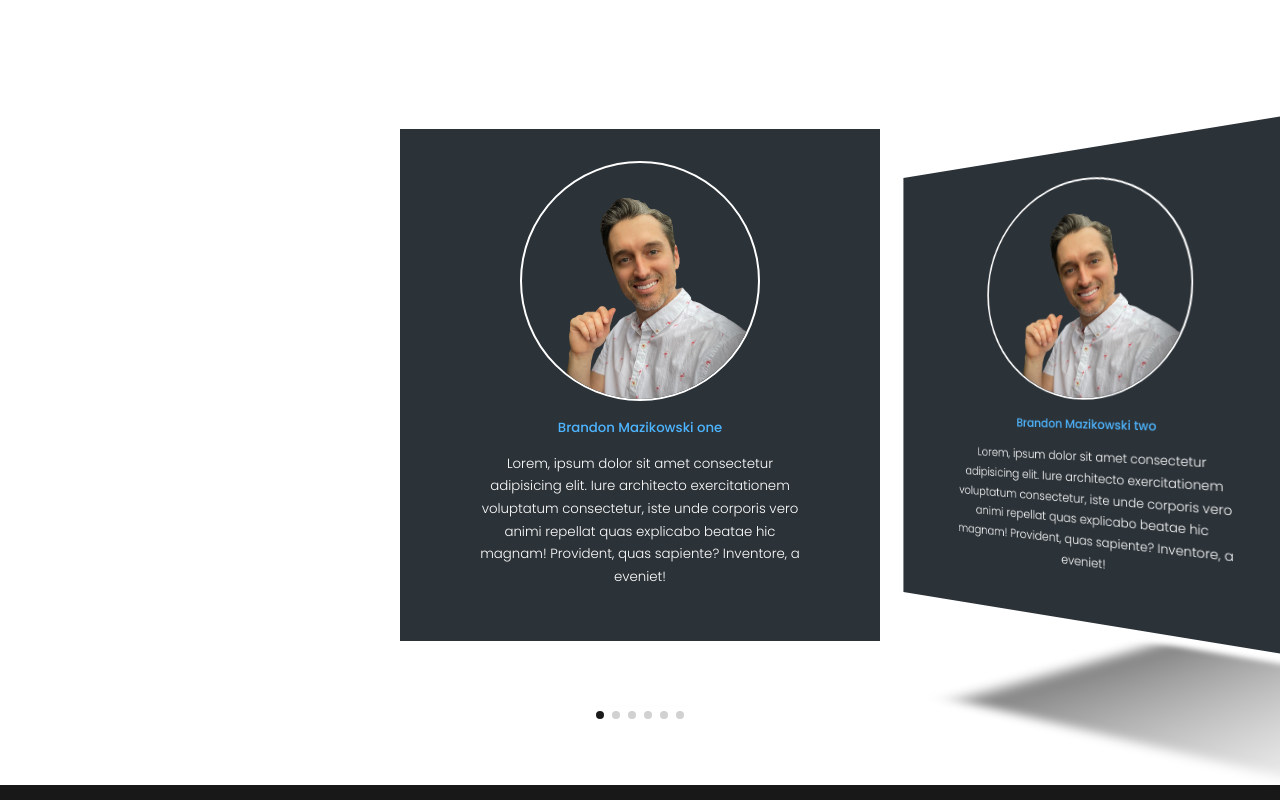
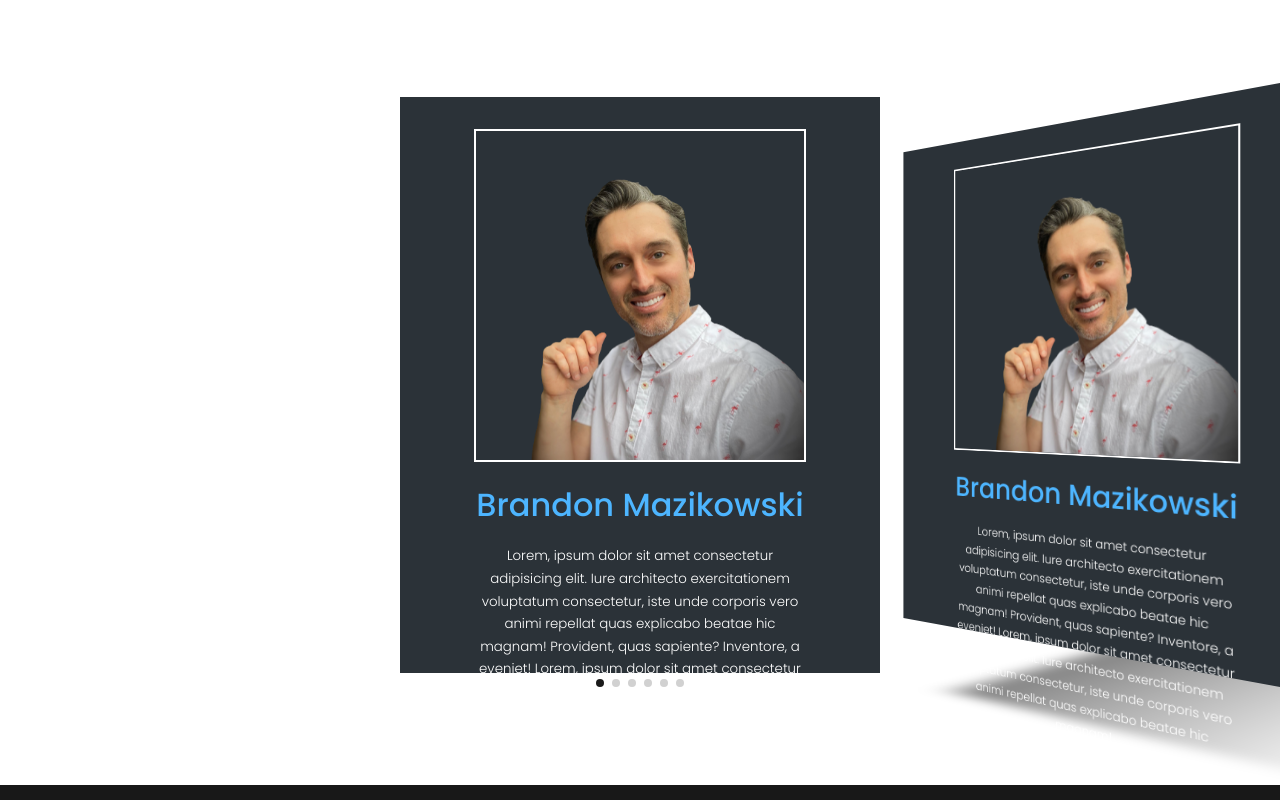
Before and after one commit to Brandonmaz/Insurance_Website, a React (Create React App) app: page / in a window 1280 px wide. Shown: the part 3860-4660 px from the top of the page. Built offline with nearby package versions, Linux system fonts and the light colour scheme; grey boxes are pictures that could not be loaded.

Commit message:
created responsive media query for paginating testimonial cards

```diff
--- a/src/components/testimonials/Testimonials.jsx
+++ b/src/components/testimonials/Testimonials.jsx
@@ -8,7 +8,7 @@ import AVTR3 from '../../assets/intro.png'
 import AVTR4 from '../../assets/intro.png'
 import AVTR5 from '../../assets/intro.png'
 import AVTR6 from '../../assets/intro.png'
-import {Pagination, EffectCube, EffectCoverflow} from 'swiper';
+import {Pagination, EffectCoverflow} from 'swiper';
 import { Swiper, SwiperSlide } from 'swiper/react';
 import 'swiper/css';
 import "swiper/css/effect-cube";
@@ -20,33 +20,33 @@ import 'swiper/css/pagination';
 const data = [
   {
     avatar: AVTR1,
-    name: 'Brandon Mazikowski one',
-    review: 'Lorem, ipsum dolor sit amet consectetur adipisicing elit. Iure architecto exercitationem voluptatum consectetur, iste unde corporis vero animi repellat quas explicabo beatae hic magnam! Provident, quas sapiente? Inventore, a eveniet!'
+    name: 'Brandon Mazikowski',
+    review: 'Lorem, ipsum dolor sit amet consectetur adipisicing elit. Iure architecto exercitationem voluptatum consectetur, iste unde corporis vero animi repellat quas explicabo beatae hic magnam! Provident, quas sapiente? Inventore, a eveniet! Lorem, ipsum dolor sit amet consectetur adipisicing elit. Iure architecto exercitationem voluptatum consectetur, iste unde corporis vero animi repellat quas explicabo beatae hic magnam!'
   },
   {
     avatar: AVTR2,
-    name: 'Brandon Mazikowski two',
-    review: 'Lorem, ipsum dolor sit amet consectetur adipisicing elit. Iure architecto exercitationem voluptatum consectetur, iste unde corporis vero animi repellat quas explicabo beatae hic magnam! Provident, quas sapiente? Inventore, a eveniet!'
+    name: 'Brandon Mazikowski',
+    review: 'Lorem, ipsum dolor sit amet consectetur adipisicing elit. Iure architecto exercitationem voluptatum consectetur, iste unde corporis vero animi repellat quas explicabo beatae hic magnam! Provident, quas sapiente? Inventore, a eveniet! Lorem, ipsum dolor sit amet consectetur adipisicing elit. Iure architecto exercitationem voluptatum consectetur, iste unde corporis vero animi repellat quas explicabo beatae hic magnam!'
   },
   {
     avatar: AVTR3,
-    name: 'Brandon Mazikowski three',
-    review: 'Lorem, ipsum dolor sit amet consectetur adipisicing elit. Iure architecto exercitationem voluptatum consectetur, iste unde corporis vero animi repellat quas explicabo beatae hic magnam! Provident, quas sapiente? Inventore, a eveniet!'
+    name: 'Brandon Mazikowski',
+    review: 'Lorem, ipsum dolor sit amet consectetur adipisicing elit. Iure architecto exercitationem voluptatum consectetur, iste unde corporis vero animi repellat quas explicabo beatae hic magnam! Provident, quas sapiente? Inventore, a eveniet! Lorem, ipsum dolor sit amet consectetur adipisicing elit. Iure architecto exercitationem voluptatum consectetur, iste unde corporis vero animi repellat quas explicabo beatae hic magnam!'
   },
   {
     avatar: AVTR4,
-    name: 'Brandon Mazikowski four',
-    review: 'Lorem, ipsum dolor sit amet consectetur adipisicing elit. Iure architecto exercitationem voluptatum consectetur, iste unde corporis vero animi repellat quas explicabo beatae hic magnam! Provident, quas sapiente? Inventore, a eveniet!'
+    name: 'Brandon Mazikowski',
+    review: 'Lorem, ipsum dolor sit amet consectetur adipisicing elit. Iure architecto exercitationem voluptatum consectetur, iste unde corporis vero animi repellat quas explicabo beatae hic magnam! Provident, quas sapiente? Inventore, a eveniet! Lorem, ipsum dolor sit amet consectetur adipisicing elit. Iure architecto exercitationem voluptatum consectetur, iste unde corporis vero animi repellat quas explicabo beatae hic magnam!'
   },
   {
     avatar: AVTR5,
-    name: 'Brandon Mazikowski five',
-    review: 'Lorem, ipsum dolor sit amet consectetur adipisicing elit. Iure architecto exercitationem voluptatum consectetur, iste unde corporis vero animi repellat quas explicabo beatae hic magnam! Provident, quas sapiente? Inventore, a eveniet!'
+    name: 'Brandon Mazikowsk',
+    review: 'Lorem, ipsum dolor sit amet consectetur adipisicing elit. Iure architecto exercitationem voluptatum consectetur, iste unde corporis vero animi repellat quas explicabo beatae hic magnam! Provident, quas sapiente? Inventore, a eveniet! Lorem, ipsum dolor sit amet consectetur adipisicing elit. Iure architecto exercitationem voluptatum consectetur, iste unde corporis vero animi repellat quas explicabo beatae hic magnam!'
   },
   {
     avatar: AVTR6,
-    name: 'Brandon Mazikowski six',
-    review: 'Lorem, ipsum dolor sit amet consectetur adipisicing elit. Iure architecto exercitationem voluptatum consectetur, iste unde corporis vero animi repellat quas explicabo beatae hic magnam! Provident, quas sapiente? Inventore, a eveniet!'
+    name: 'Brandon Mazikowski',
+    review: 'Lorem, ipsum dolor sit amet consectetur adipisicing elit. Iure architecto exercitationem voluptatum consectetur, iste unde corporis vero animi repellat quas explicabo beatae hic magnam! Provident, quas sapiente? Inventore, a eveniet! Lorem, ipsum dolor sit amet consectetur adipisicing elit. Iure architecto exercitationem voluptatum consectetur, iste unde corporis vero animi repellat quas explicabo beatae hic magnam!'
   },
 ]
 const Testimonials = () => {
--- a/src/components/testimonials/testimonials.css
+++ b/src/components/testimonials/testimonials.css
@@ -4,27 +4,17 @@
     height: 100vh;
     padding: 0;
 }
-.container.testimonials__container {
-    height: 100vh;
-    display: grid;
-    place-items: center;
-}
-.testimonials__container {
-    width: 100%;
-    height: 80%;
-    padding-bottom: 4rem;
-    font-size: 1.5rem;
-}
 .client__avatar {
-    width: 15rem;
+    width: 80%;
     aspect-ratio: 1/1;
     overflow: hidden;
-    border-radius: 50%;
+    /* border-radius: 50%; */
     margin: 0 auto 1rem;
     border: 0.15rem solid var(--color-white);
 }
 .client__name {
     color: var(--color-primary);
+    font-size: 2rem;
 }
 .testimonial {
     background: var(--color-bg);
@@ -45,80 +35,83 @@
     width: 100% !important;
     height: 100% !important;
     background-color:rgb(255, 255, 255);
-    padding: 9rem !important;
+    padding: 7rem !important;
+}
+.swiper-slide {
+    height: 100% !important;
 }
 .swiper-pagination-bullets {
-    margin: 3rem auto;
+    margin: 5rem auto;
 }
 .swiper-pagination-bullet {
     background-color: rgb(26, 26, 26) !important;
 }
-
 .swiper-slide-shadow-right{
-    height: 540px !important;
+    /* height: 640px !important; */
     filter: blur(20px);
     transform: translate3d(-10px, 400px, -400px) rotateX(90deg) rotateZ(0deg) scale(1) !important;
 }
 .swiper-slide-shadow-left{
-    height: 540px !important;
+    /* height: 640px !important;  */
     filter: blur(20px);
     transform: translate3d(10px, 400px, -400px) rotateX(90deg) rotateZ(0deg) scale(1) !important;
 }
 /*=========== MEDIA QUERIES (Medium devices, tablets) ========*/
-@media screen and (max-width: 1024px) {
-    /* .container.testimonials__container {
-        width: 100%;
-        font-size: 1.5rem;
-    } */
-    .container.testimonials__container {
-        width: var(--container-width-sm);
-        height: auto;
-    }
-    .testimonials__container{
-        font-size: 1.5rem;
+@media screen and (max-width: 1024px){
+    #testimonials {
+        height: 85vh;
     }
     .client__review {
         width: var(--container-width-sm);
-    }
-    .testimonials__container {
-        width: 80%;
-        height: 100%;
-        padding-bottom: 4rem;
+        font-size: 1rem;
     }
     .client__avatar {
-        width: 15rem;
+        width: 70%;
     }
-    .swiper-cube-shadow {
-        height: 640px;
-        transform: translate3d(0px, 400px, -320px) rotateX(90deg) rotateZ(0deg) scale(.9) !important;
+    .swiper {
+        height:auto !important;
+    }
+    .swiper-pagination-bullets {
+        margin: 3rem auto;
+    }
+    .swiper-slide-shadow-left{
+        filter: blur(20px);
+        transform: translate3d(10px, 400px, -400px) rotateX(90deg) rotateZ(0deg) scale(1) !important;
+    }
+    .swiper-slide-shadow-right{
+        filter: blur(20px);
+        transform: translate3d(10px, 400px, -400px) rotateX(90deg) rotateZ(0deg) scale(1) !important;
     }
 }
 /*=========== MEDIA QUERIES (Small devices, mobilephone) ========*/
 @media screen and (max-width: 600px) {
-    .container.testimonials__container {
-        width: var(--container-width-sm);
-        height: auto;
-    }
-    .testimonials__container{
-         font-size: 1.1rem;
+    #testimonials {
+        height: 100vh;
     }
     .client__review {
         width: var(--container-width-sm);
-    }
-    .testimonials__container {
-        width: 80%;
-        height: 100%;
-        padding-bottom: 4rem;
+        font-size: 1rem;
     }
     .client__avatar {
-        width: 7rem;
+        width: 70%;
     }
+    .client__name {
+    color: var(--color-primary);
+    font-size: 1.5rem;
+}
     .swiper {
-        width: 20rem;
-        height: auto;
+        height:auto !important;
+        width: auto !important;
     }
-    .swiper-cube-shadow {
-        height: 640px;
-        transform: translate3d(0px, 210px, -160px) rotateX(90deg) rotateZ(0deg) scale(.9) !important;
+    .swiper-pagination-bullets {
+        margin: 5rem auto;
+    }
+    .swiper-slide-shadow-left{
+        filter: blur(20px);
+        transform: translate3d(10px, 400px, -400px) rotateX(90deg) rotateZ(0deg) scale(1) !important;
+    }
+    .swiper-slide-shadow-right{
+        filter: blur(20px);
+        transform: translate3d(10px, 400px, -400px) rotateX(90deg) rotateZ(0deg) scale(1) !important;
     }
 }
```
